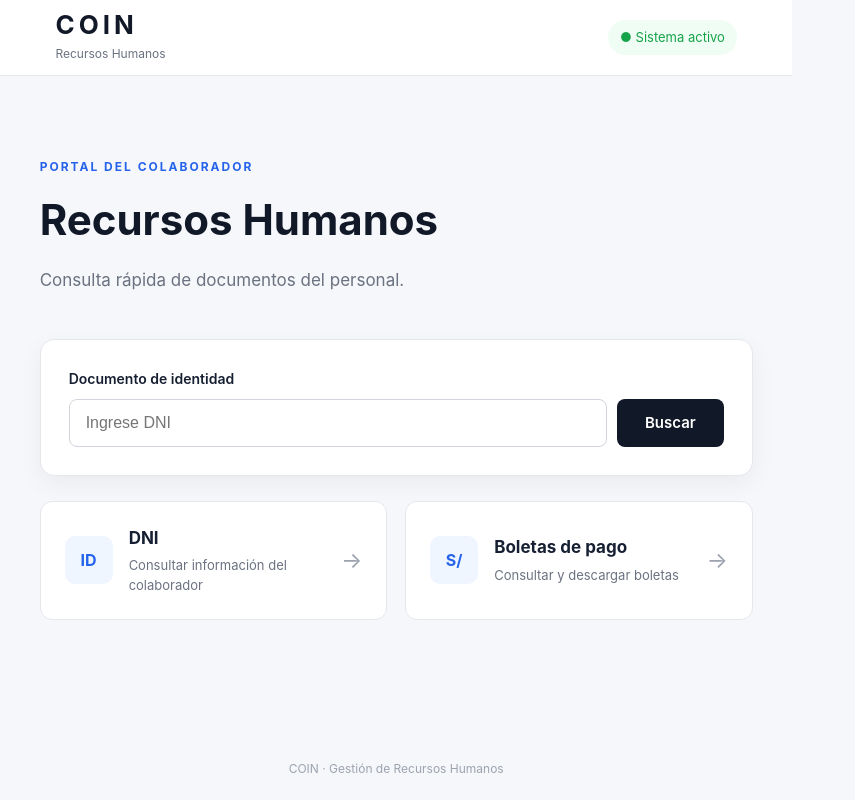
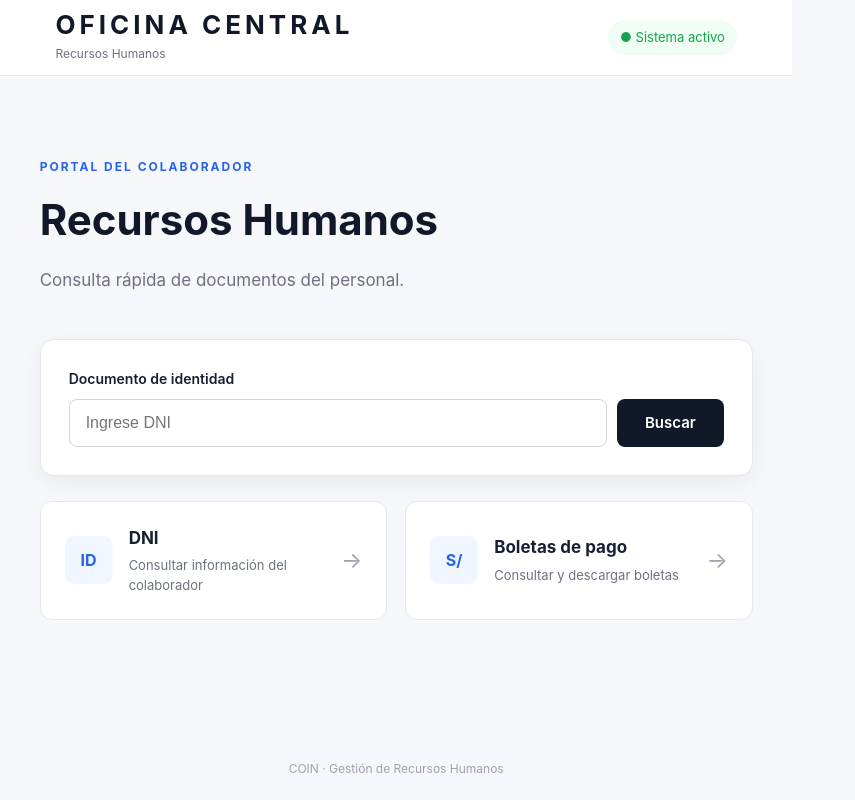
Before and after one commit to infinityonly32-rgb/vite-react-template, a React (Vite) app: page / in a window 1280 px wide. Shown: the whole page, without its empty margins (0-855 px from the left). Built offline with nearby package versions, Linux system fonts and the light colour scheme.

Commit message:
Update App.tsx

```diff
--- a/src/react-app/App.tsx
+++ b/src/react-app/App.tsx
@@ -8,7 +8,7 @@ function App() {
     <div className="coin">
       <header>
         <div>
-          <h1>COIN</h1>
+          <h1>OFICINA CENTRAL</h1>
           <span>Recursos Humanos</span>
         </div>
         <div className="status">● Sistema activo</div>
```
